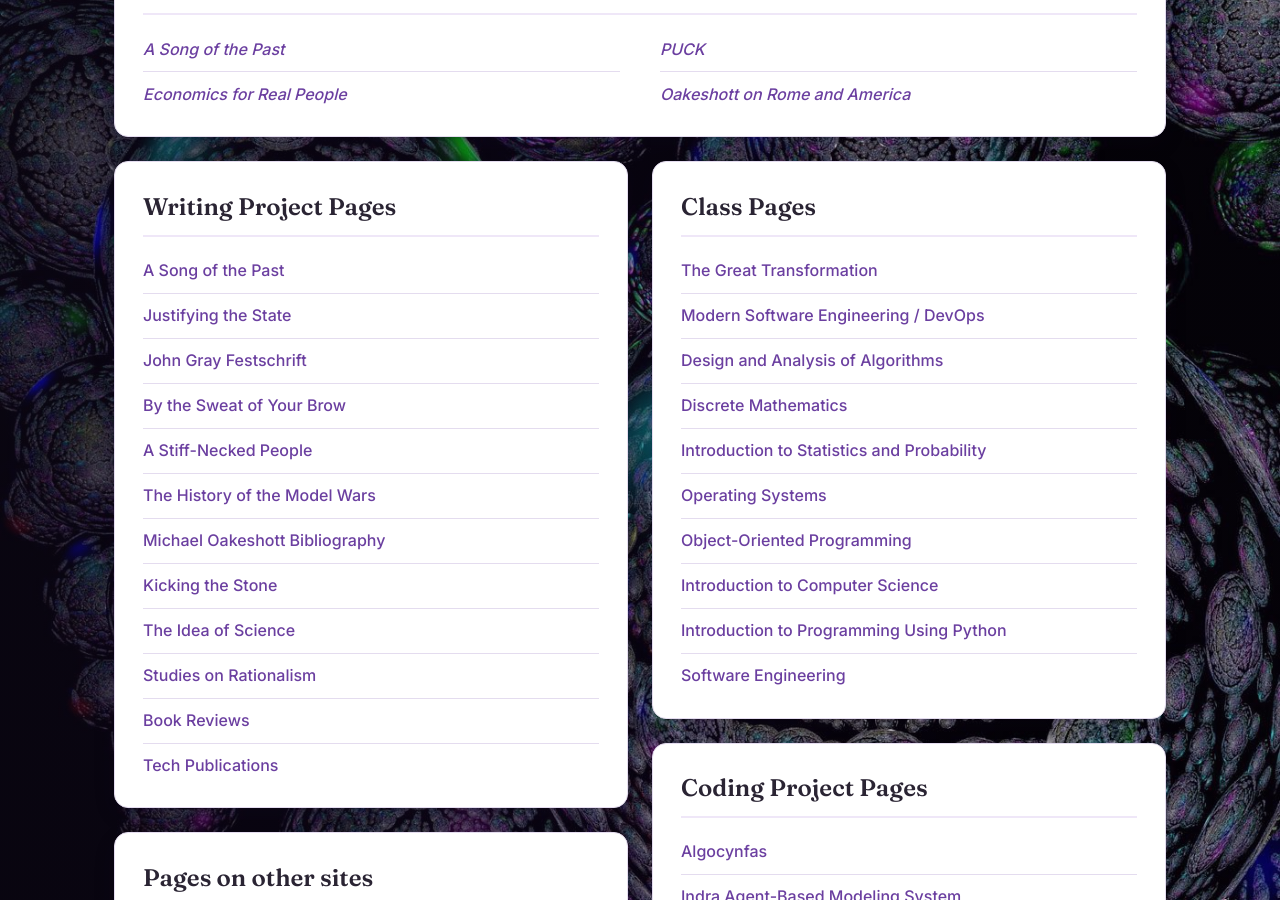
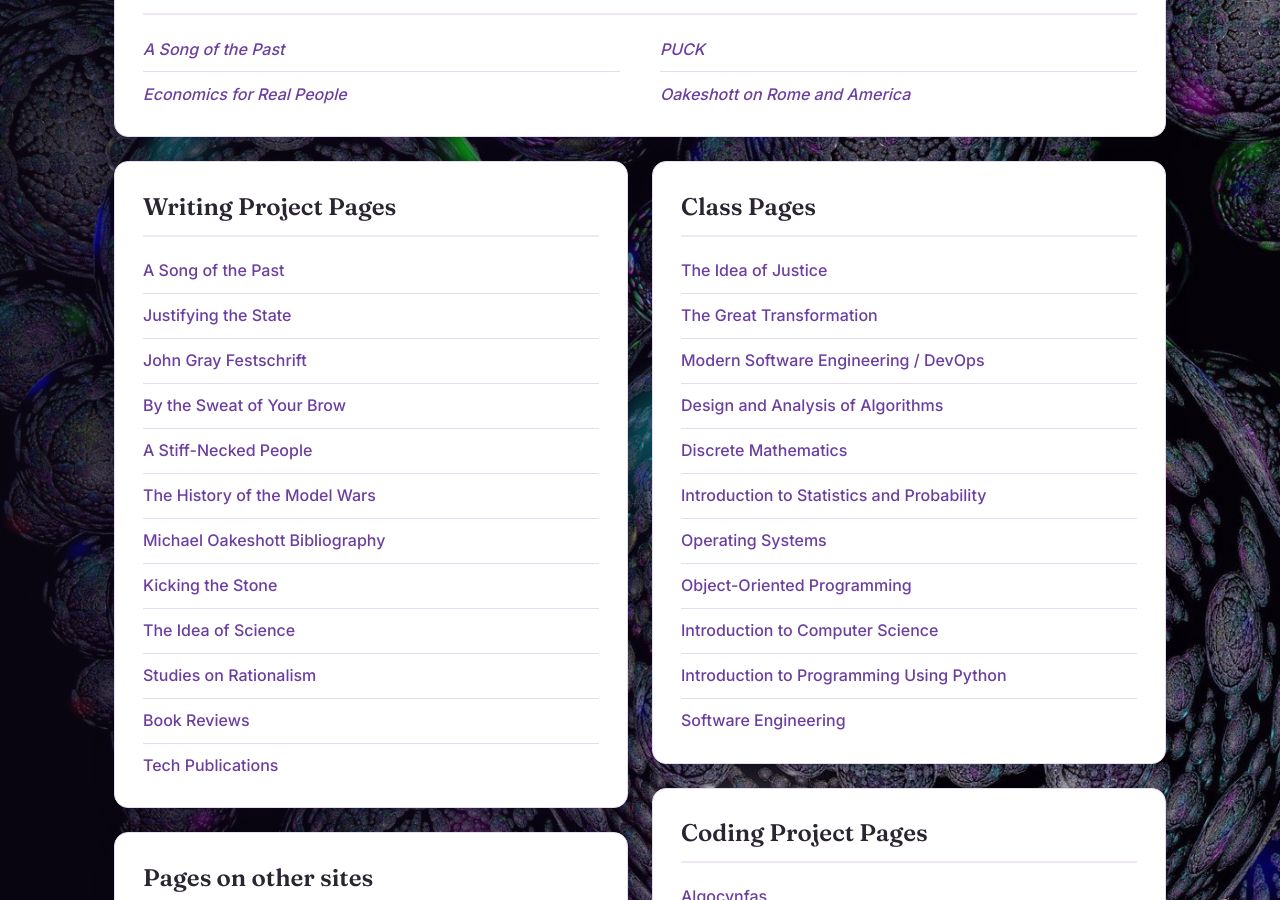
Before and after one commit to gcallah/gcallah.github.io, a Jekyll site: the page index.html, which Jekyll copies as it is, in a window 1280 px wide and 900 px high, scrolled down 370 px. Built offline with Jekyll 4.4.1, drawn with Linux system fonts in a browser that asks for light colours.

Commit message:
Add The Idea of Justice link to Class Pages
Co-Authored-By: Claude Opus 5.5 <noreply@anthropic.com>

```diff
--- a/index.html
+++ b/index.html
@@ -87,6 +87,7 @@
                 <section class="card" id="classes">
                     <h2>Class Pages</h2>
                     <ul class="links">
+                        <li><a href="../TheIdeaOfJustice/index.html">The Idea of Justice</a></li>
                         <li><a href="../GreatTransformation/index.html">The Great Transformation</a></li>
                         <li><a href="http://www.thedevopscourse.com">Modern
                                 Software Engineering / DevOps</a></li>
```
